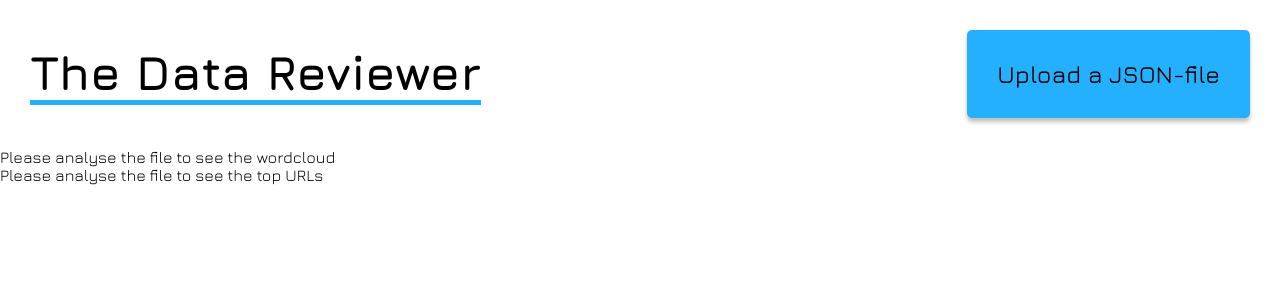
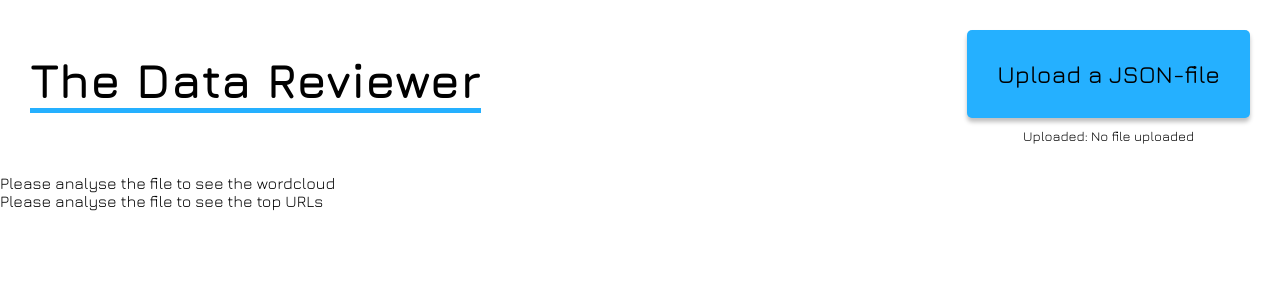
Before and after one commit to NiekRottier/Data-reviewer, a React (Create React App) app: page / in a window 1280 px wide. Shown: the top 300 px of the page. Built offline with nearby package versions, Linux system fonts and the light colour scheme.

Commit message:
Added text to show what file is uploaded

```diff
--- a/src/App.jsx
+++ b/src/App.jsx
@@ -6,7 +6,7 @@ import { TagCloud } from 'react-tagcloud'
 // import { analyze } from 'text-analysis'
 
 function App() {
-  const [uploadedFile, setUploadedFile] = useState()
+  const [uploadedFile, setUploadedFile] = useState({name: 'No file uploaded'})
   const [isFileUploaded, setIsFileUploaded] = useState(false)
 
   const [fileJson, setFileJson] = useState()
@@ -119,6 +119,7 @@ function App() {
   useEffect(() => {
     if (isFileUploaded) {
       readJsonFile()
+      console.log(uploadedFile.name);
     }
   }, [isFileUploaded])
 
@@ -170,8 +171,11 @@ function App() {
     <div className="App">
       <header>
         <h1>The Data Reviewer</h1>
+        <div id='inputContainer'>
           <label htmlFor="fileInput">Upload a JSON-file</label>
           <input type="file" id="fileInput" accept='.json' onChange={handleChange} />
+          <small>Uploaded: {uploadedFile.name}</small>
+        </div>
       </header>
 
       { TagCloudHTML }
--- a/src/styles/App.scss
+++ b/src/styles/App.scss
@@ -18,12 +18,18 @@ header{
 
 h1{
   width: fit-content;
+  margin-bottom: 10px;
   font-size: 48px;
   font-weight: 700;
   border-bottom: 5px solid #25B0FF;
 }
 
 // Hide the ugly file input and use the label as the button
+#inputContainer{
+  display: flex;
+  flex-direction: column;
+  align-items: center;
+
   input[type="file"] {
     display: none;
   }
@@ -48,3 +54,8 @@ label{
       box-shadow: inset 0px 4px 4px 0px #00000040;
     }
   }
+
+  small{
+    margin-top: 10px;
+  }
+}
```
Lines whose indentation alone changed are shown as unchanged.
